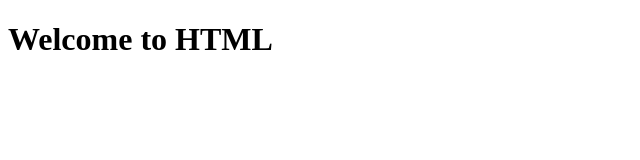
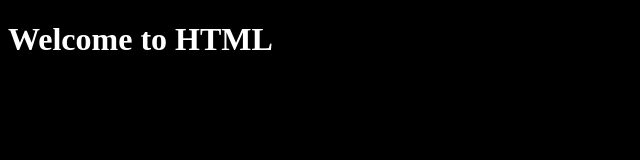
Before and after one commit to Abirsonet563/Node-Js---TutorialsPoint, a website: page NPM/public/index.html in a window 1280 px wide. Shown: the whole page, without its empty margins (0-640 px from the left). Drawn offline with Linux system fonts and the light colour scheme.

Commit message:
Use Public Folder for Static Files

```diff
--- a/NPM/index.js
+++ b/NPM/index.js
@@ -1,6 +1,8 @@
 const express = require('express');
 const app = express();
 const path = require('path');
+
+app.use(express.static('public'));
 
 app.get('/', (req, res) =>{
     // res.send('Welcome to Our Server')
--- a/NPM/index.html
+++ b/NPM/public/index.html
@@ -4,6 +4,7 @@
     <meta charset="UTF-8">
     <meta name="viewport" content="width=device-width, initial-scale=1.0">
     <title>Document</title>
+    <link rel="stylesheet" href="style.css"/>
 </head>
 <body>
     <h1>Welcome to HTML</h1>
--- /dev/null
+++ b/NPM/public/style.css
@@ -0,0 +1,4 @@
+body{
+    background-color: black;
+    color: white;
+}
```
